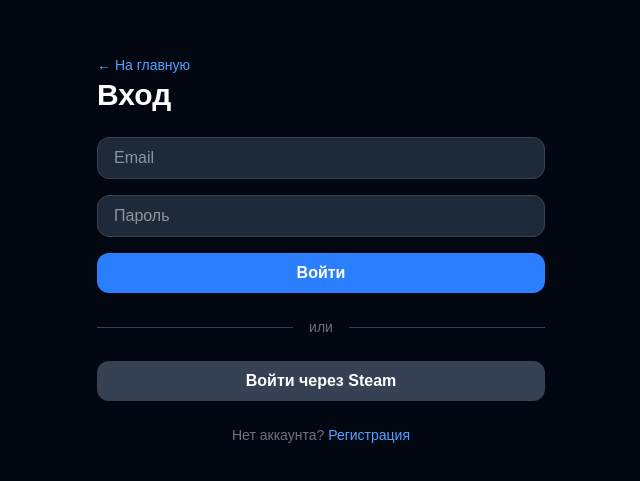
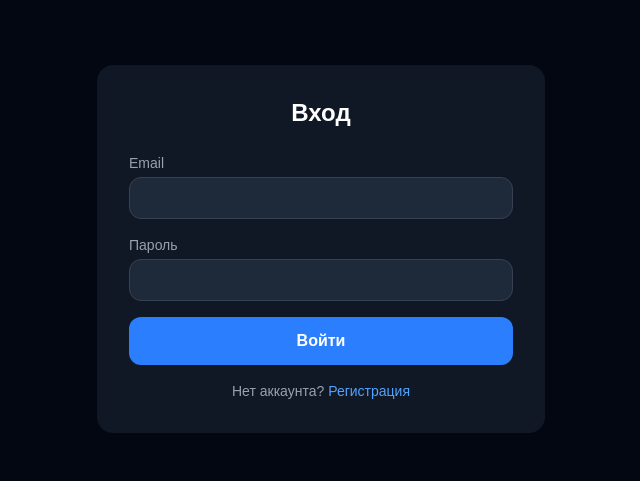
Before and after one commit to trees2k/meta-sborka, a Next.js app: page /login in a window 1280 px wide. Shown: the part 151-632 px from the top of the page, without its empty margins (319-959 px from the left). Built offline with nearby package versions, Linux system fonts and the light colour scheme; no server answers.

Commit message:
Add login and signup pages

```diff
--- a/app/login/page.tsx
+++ b/app/login/page.tsx
@@ -1,68 +1,53 @@
 'use client'
 
 import { useState } from 'react'
-import { createClient } from '@supabase/supabase-js'
 import Link from 'next/link'
-
-const supabase = createClient(
-  process.env.NEXT_PUBLIC_SUPABASE_URL!,
-  process.env.NEXT_PUBLIC_SUPABASE_ANON_KEY!
-)
+import { useRouter } from 'next/navigation'
 
 export default function LoginPage() {
   const [email, setEmail] = useState('')
   const [password, setPassword] = useState('')
+  const [error, setError] = useState('')
   const [loading, setLoading] = useState(false)
-  const [error, setError] = useState('')
+  const router = useRouter()
 
-  const handleEmailLogin = async (e: React.FormEvent) => {
+  const handleLogin = async (e: React.FormEvent) => {
     e.preventDefault()
+    setError('')
     setLoading(true)
-    setError('')
-    const { error } = await supabase.auth.signInWithPassword({ email, password })
-    if (error) setError(error.message)
-    else window.location.href = '/cabinet'
+    const res = await fetch('/api/auth/login', {
+      method: 'POST',
+      headers: { 'Content-Type': 'application/json' },
+      body: JSON.stringify({ email, password })
+    })
+    const data = await res.json()
     setLoading(false)
-  }
-
-  const handleSteamLogin = async () => {
-    await supabase.auth.signInWithOAuth({
-      provider: 'custom:steam' as any,
-      options: { redirectTo: window.location.origin + '/cabinet' }
-    })
+    if (data.error) setError(data.error)
+    else router.push('/cabinet')
   }
 
   return (
     <main className="min-h-screen bg-gray-950 text-white p-6 flex items-center justify-center">
-      <div className="max-w-md w-full space-y-6">
-        <Link href="/" className="text-blue-400 hover:underline text-sm">← На главную</Link>
-        <h1 className="text-3xl font-bold">Вход</h1>
-
-        {error && <p className="text-red-400 text-sm">{error}</p>}
-
-        <form onSubmit={handleEmailLogin} className="space-y-4">
-          <input value={email} onChange={e => setEmail(e.target.value)} type="email" placeholder="Email" required
-            className="w-full px-4 py-2 rounded-xl bg-gray-800 border border-gray-700" />
-          <input value={password} onChange={e => setPassword(e.target.value)} type="password" placeholder="Пароль" required
-            className="w-full px-4 py-2 rounded-xl bg-gray-800 border border-gray-700" />
+      <div className="w-full max-w-md bg-gray-800/50 rounded-2xl p-8">
+        <h1 className="text-2xl font-bold mb-6 text-center">Вход</h1>
+        {error && <p className="text-red-400 text-sm mb-4 text-center">{error}</p>}
+        <form onSubmit={handleLogin} className="space-y-4">
+          <div>
+            <label className="block text-sm text-gray-400 mb-1">Email</label>
+            <input type="email" value={email} onChange={e => setEmail(e.target.value)} required
+              className="w-full px-4 py-2 rounded-xl bg-gray-800 border border-gray-700" />
+          </div>
+          <div>
+            <label className="block text-sm text-gray-400 mb-1">Пароль</label>
+            <input type="password" value={password} onChange={e => setPassword(e.target.value)} required
+              className="w-full px-4 py-2 rounded-xl bg-gray-800 border border-gray-700" />
+          </div>
           <button type="submit" disabled={loading}
-            className="w-full py-2 bg-blue-500 hover:bg-blue-600 rounded-xl font-semibold disabled:opacity-50">
+            className="w-full py-3 bg-blue-500 hover:bg-blue-600 rounded-xl font-semibold disabled:opacity-50">
             {loading ? 'Вход...' : 'Войти'}
           </button>
         </form>
-
-        <div className="flex items-center gap-4">
-          <div className="flex-1 border-t border-gray-700"></div>
-          <span className="text-gray-500 text-sm">или</span>
-          <div className="flex-1 border-t border-gray-700"></div>
-        </div>
-
-        <button onClick={handleSteamLogin}
-          className="w-full py-2 bg-gray-700 hover:bg-gray-600 rounded-xl font-semibold">
-          Войти через Steam
-        </button>
-
-        <p className="text-center text-gray-500 text-sm">
+        <p className="text-gray-400 text-sm text-center mt-4">
           Нет аккаунта? <Link href="/signup" className="text-blue-400 hover:underline">Регистрация</Link>
         </p>
       </div>
--- a/app/page.tsx
+++ b/app/page.tsx
@@ -28,6 +28,10 @@ export default function Landing() {
 
   return (
     <main className="min-h-screen bg-gradient-to-b from-gray-950 to-gray-900 text-white">
+<nav className="flex justify-end max-w-5xl mx-auto px-6 pt-4 gap-3">
+  <Link href="/login" className="text-gray-400 hover:text-white text-sm">Войти</Link>
+  <Link href="/signup" className="bg-blue-500 hover:bg-blue-600 px-4 py-1 rounded-lg text-sm font-semibold">Регистрация</Link>
+</nav>
       <section className="max-w-3xl mx-auto px-6 pt-24 pb-12 text-center">
         <div className="inline-flex items-center gap-2 bg-blue-500/10 border border-blue-500/30 rounded-full px-4 py-1.5 text-sm text-blue-400 mb-6">
           <Zap size={14} /> Бесплатный AI-чекап
```
